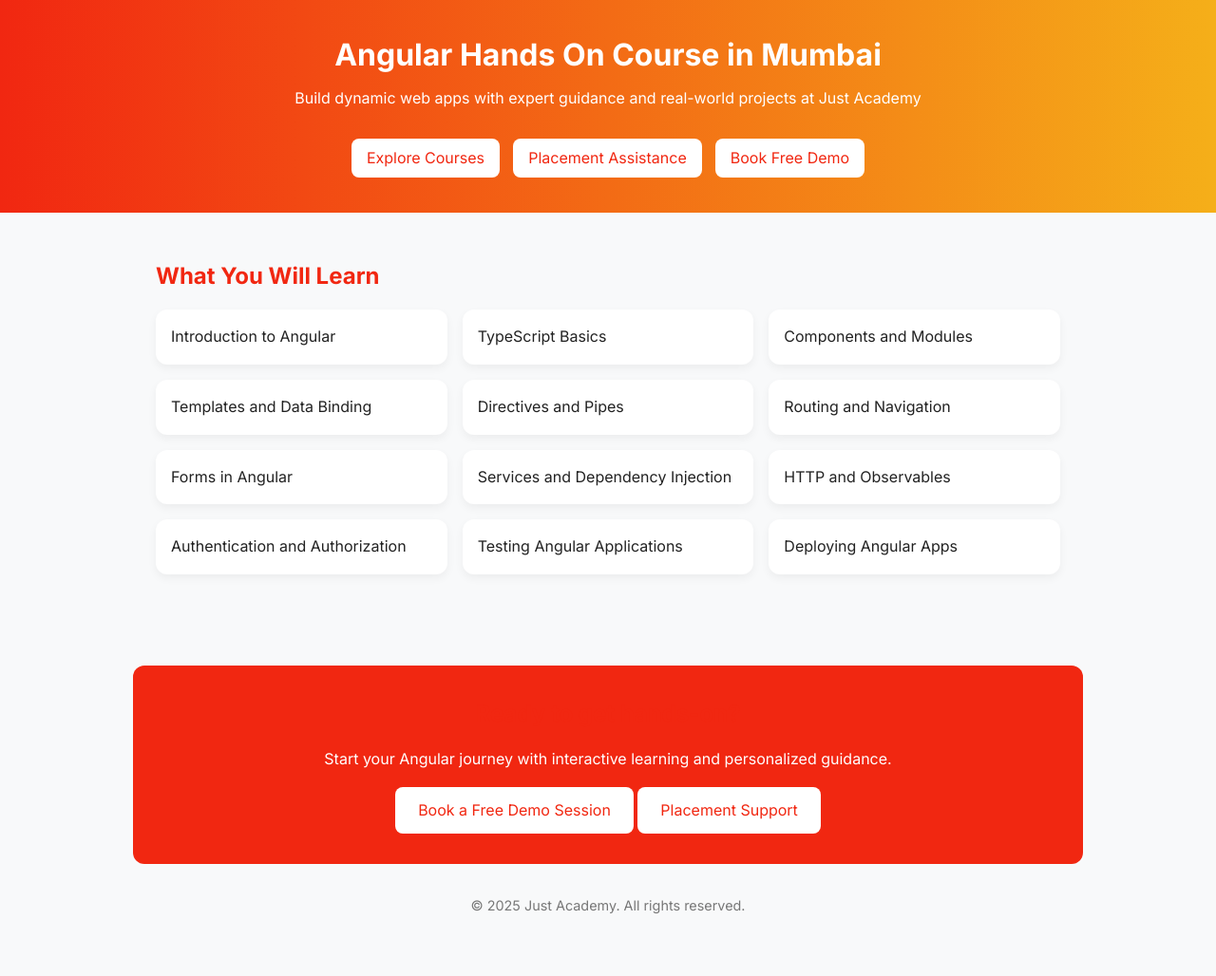
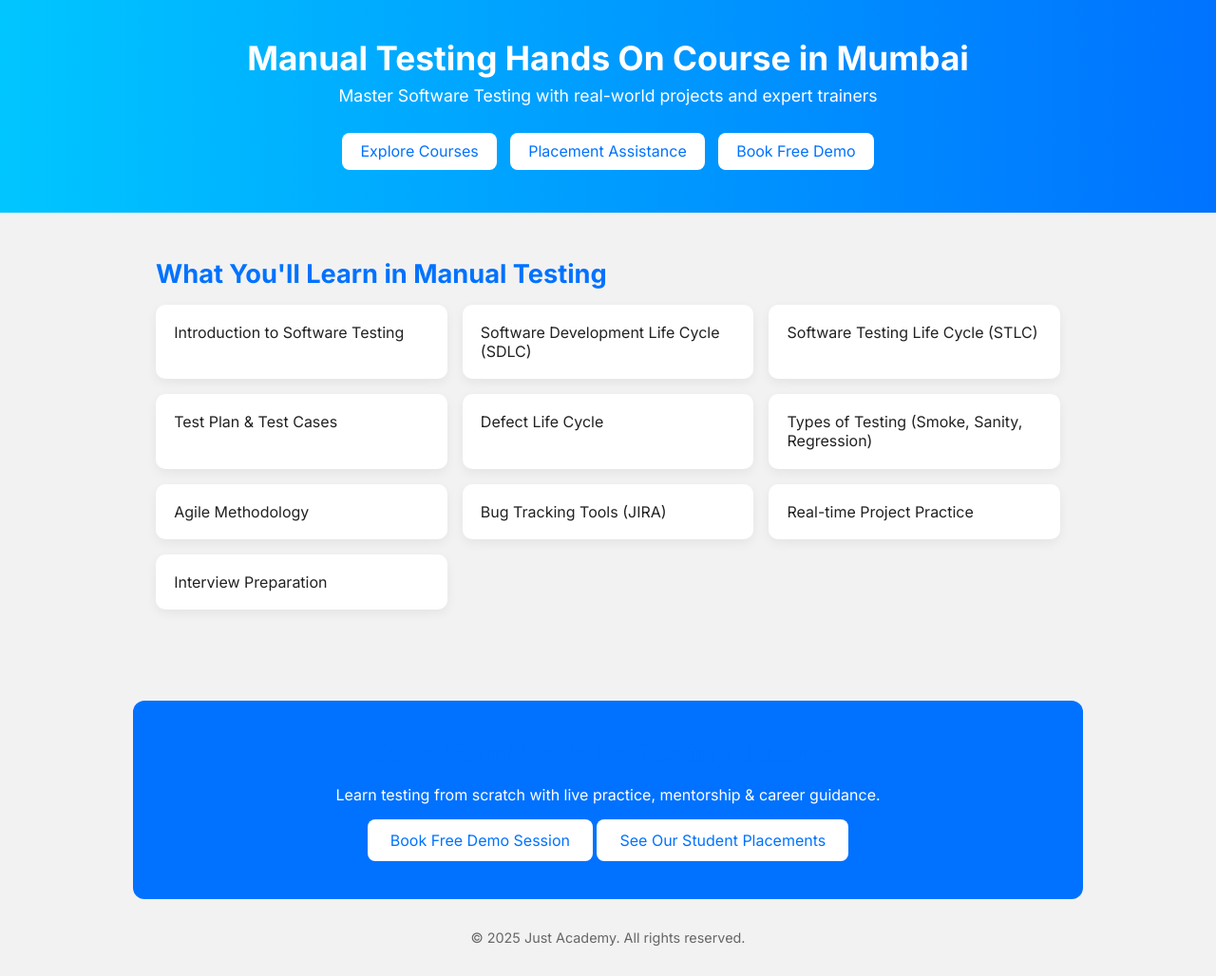
Before and after one commit to JustAcademy123/JustAcademy-HoandsOn-Manual, a plain HTML site: page index.html in a window 1280 px wide. Shown: the whole page at 95% size. Before the commit the page ends 997 px from the top, so only its background shows below. Drawn offline with Linux system fonts and the light colour scheme.

Commit message:
Update index.html

```diff
--- a/index.html
+++ b/index.html
@@ -3,41 +3,42 @@
 <head>
   <meta charset="UTF-8" />
   <meta name="viewport" content="width=device-width, initial-scale=1.0" />
-  <title>Angular Hands On Course in Mumbai | Just Academy</title>
-  <meta name="description" content="Join Just Academy's Angular Hands On Course in Mumbai. Learn by doing, get placement assistance, and build real-world web apps with Angular.">
-  <meta name="keywords" content="Angular Course in Mumbai, Angular Training Mumbai, Angular Hands On, Angular Developer Course, Just Academy Angular, Angular Certification, Angular Classes Mumbai, Learn Angular Hands-On">
+  <title>Manual Testing Hands On Course in Mumbai | Just Academy</title>
+  <meta name="description" content="Learn Manual Testing in Mumbai with our Hands On training. Get expert-led sessions, real project experience, and placement support at Just Academy.">
+  <meta name="keywords" content="Manual Testing Course in Mumbai, Manual Testing Hands On, Manual QA Course, Software Testing Course, Just Academy Manual Testing, QA Training Mumbai, Manual Testing Certification">
   <meta name="author" content="Just Academy">
-  <link rel="stylesheet" href="https://fonts.googleapis.com/css2?family=Inter:wght@400;600;700&display=swap">
+  <link href="https://fonts.googleapis.com/css2?family=Inter:wght@400;600;700&display=swap" rel="stylesheet" />
   <style>
     * { margin: 0; padding: 0; box-sizing: border-box; }
-    body { font-family: 'Inter', sans-serif; background: #f8f9fa; color: #222; line-height: 1.6; }
-    header { background: linear-gradient(to right, #f12711, #f5af19); color: white; padding: 2rem 1rem; text-align: center; }
-    header h1 { font-size: 2rem; animation: fadeInDown 1s ease; }
-    header p { margin-top: 0.5rem; font-size: 1rem; animation: fadeInUp 1.2s ease; }
+    body { font-family: 'Inter', sans-serif; background: #f2f2f2; color: #222; }
+    header { background: linear-gradient(to right, #00c6ff, #0072ff); color: #fff; padding: 2.5rem 1rem; text-align: center; }
+    header h1 { font-size: 2.2rem; animation: slideDown 1s ease-out; }
+    header p { margin-top: 0.5rem; font-size: 1.1rem; animation: slideUp 1.2s ease-in; }
+
     nav { margin-top: 1.5rem; }
-    nav a { background: white; color: #f12711; padding: 0.5rem 1rem; border-radius: 8px; text-decoration: none; margin: 0.3rem; display: inline-block; transition: transform 0.3s; }
-    nav a:hover { transform: scale(1.05); background: #fff6e6; }
+    nav a { background: white; color: #0072ff; padding: 0.6rem 1.2rem; border-radius: 8px; text-decoration: none; margin: 0.3rem; display: inline-block; transition: transform 0.3s; }
+    nav a:hover { transform: scale(1.05); background: #e6f3ff; }
 
-    .section { padding: 3rem 1.5rem; max-width: 1000px; margin: auto; animation: fadeIn 1.2s ease; }
-    .section h2 { color: #f12711; margin-bottom: 1rem; }
+    .section { padding: 3rem 1.5rem; max-width: 1000px; margin: auto; animation: fadeIn 1.2s ease-in-out; }
+    .section h2 { color: #0072ff; margin-bottom: 1rem; font-size: 1.7rem; }
     .modules { display: grid; grid-template-columns: repeat(auto-fit, minmax(250px, 1fr)); gap: 1rem; }
-    .card { background: white; padding: 1rem; border-radius: 12px; box-shadow: 0 4px 10px rgba(0,0,0,0.05); transition: transform 0.3s, box-shadow 0.3s; }
-    .card:hover { transform: translateY(-5px); box-shadow: 0 8px 20px rgba(0,0,0,0.1); }
+    .card { background: white; padding: 1.2rem; border-radius: 10px; box-shadow: 0 4px 12px rgba(0,0,0,0.06); transition: all 0.3s; }
+    .card:hover { transform: translateY(-6px); box-shadow: 0 10px 20px rgba(0,0,0,0.1); }
 
-    .cta { background: #f12711; color: white; padding: 2rem 1rem; text-align: center; border-radius: 12px; margin-top: 3rem; }
-    .cta a { background: white; color: #f12711; padding: 0.75rem 1.5rem; margin-top: 1rem; display: inline-block; border-radius: 8px; text-decoration: none; transition: background 0.3s; }
-    .cta a:hover { background: #fff0e0; }
+    .cta { background: #0072ff; color: white; padding: 2.5rem 1rem; text-align: center; border-radius: 12px; margin-top: 3rem; }
+    .cta a { background: white; color: #0072ff; padding: 0.75rem 1.5rem; margin-top: 1rem; display: inline-block; border-radius: 8px; text-decoration: none; transition: background 0.3s ease; }
+    .cta a:hover { background: #cce6ff; }
 
-    footer { text-align: center; padding: 2rem 1rem; font-size: 0.9rem; color: #777; }
+    footer { text-align: center; padding: 2rem 1rem; font-size: 0.9rem; color: #666; }
 
-    @keyframes fadeInDown {
-      from { opacity: 0; transform: translateY(-20px); }
-      to { opacity: 1; transform: translateY(0); }
+    @keyframes slideDown {
+      from { transform: translateY(-30px); opacity: 0; }
+      to { transform: translateY(0); opacity: 1; }
     }
 
-    @keyframes fadeInUp {
-      from { opacity: 0; transform: translateY(20px); }
-      to { opacity: 1; transform: translateY(0); }
+    @keyframes slideUp {
+      from { transform: translateY(30px); opacity: 0; }
+      to { transform: translateY(0); opacity: 1; }
     }
 
     @keyframes fadeIn {
@@ -53,8 +54,8 @@
 <body>
 
   <header>
-    <h1>Angular Hands On Course in Mumbai</h1>
-    <p>Build dynamic web apps with expert guidance and real-world projects at Just Academy</p>
+    <h1>Manual Testing Hands On Course in Mumbai</h1>
+    <p>Master Software Testing with real-world projects and expert trainers</p>
     <nav>
       <a href="https://www.justacademy.co/">Explore Courses</a>
       <a href="https://www.justacademy.co/student-placed">Placement Assistance</a>
@@ -63,28 +64,26 @@
   </header>
 
   <section class="section">
-    <h2>What You Will Learn</h2>
+    <h2>What You'll Learn in Manual Testing</h2>
     <div class="modules">
-      <div class="card">Introduction to Angular</div>
-      <div class="card">TypeScript Basics</div>
-      <div class="card">Components and Modules</div>
-      <div class="card">Templates and Data Binding</div>
-      <div class="card">Directives and Pipes</div>
-      <div class="card">Routing and Navigation</div>
-      <div class="card">Forms in Angular</div>
-      <div class="card">Services and Dependency Injection</div>
-      <div class="card">HTTP and Observables</div>
-      <div class="card">Authentication and Authorization</div>
-      <div class="card">Testing Angular Applications</div>
-      <div class="card">Deploying Angular Apps</div>
+      <div class="card">Introduction to Software Testing</div>
+      <div class="card">Software Development Life Cycle (SDLC)</div>
+      <div class="card">Software Testing Life Cycle (STLC)</div>
+      <div class="card">Test Plan & Test Cases</div>
+      <div class="card">Defect Life Cycle</div>
+      <div class="card">Types of Testing (Smoke, Sanity, Regression)</div>
+      <div class="card">Agile Methodology</div>
+      <div class="card">Bug Tracking Tools (JIRA)</div>
+      <div class="card">Real-time Project Practice</div>
+      <div class="card">Interview Preparation</div>
     </div>
   </section>
 
   <section class="section cta">
-    <h2>Ready to get hands-on?</h2>
-    <p>Start your Angular journey with interactive learning and personalized guidance.</p>
-    <a href="https://www.justacademy.co/register-for-course-demo">Book a Free Demo Session</a>
-    <a href="https://www.justacademy.co/student-placed">Placement Support</a>
+    <h2>Start Your Hands On Testing Journey</h2>
+    <p>Learn testing from scratch with live practice, mentorship & career guidance.</p>
+    <a href="https://www.justacademy.co/register-for-course-demo">Book Free Demo Session</a>
+    <a href="https://www.justacademy.co/student-placed">See Our Student Placements</a>
   </section>
 
   <footer>
```
